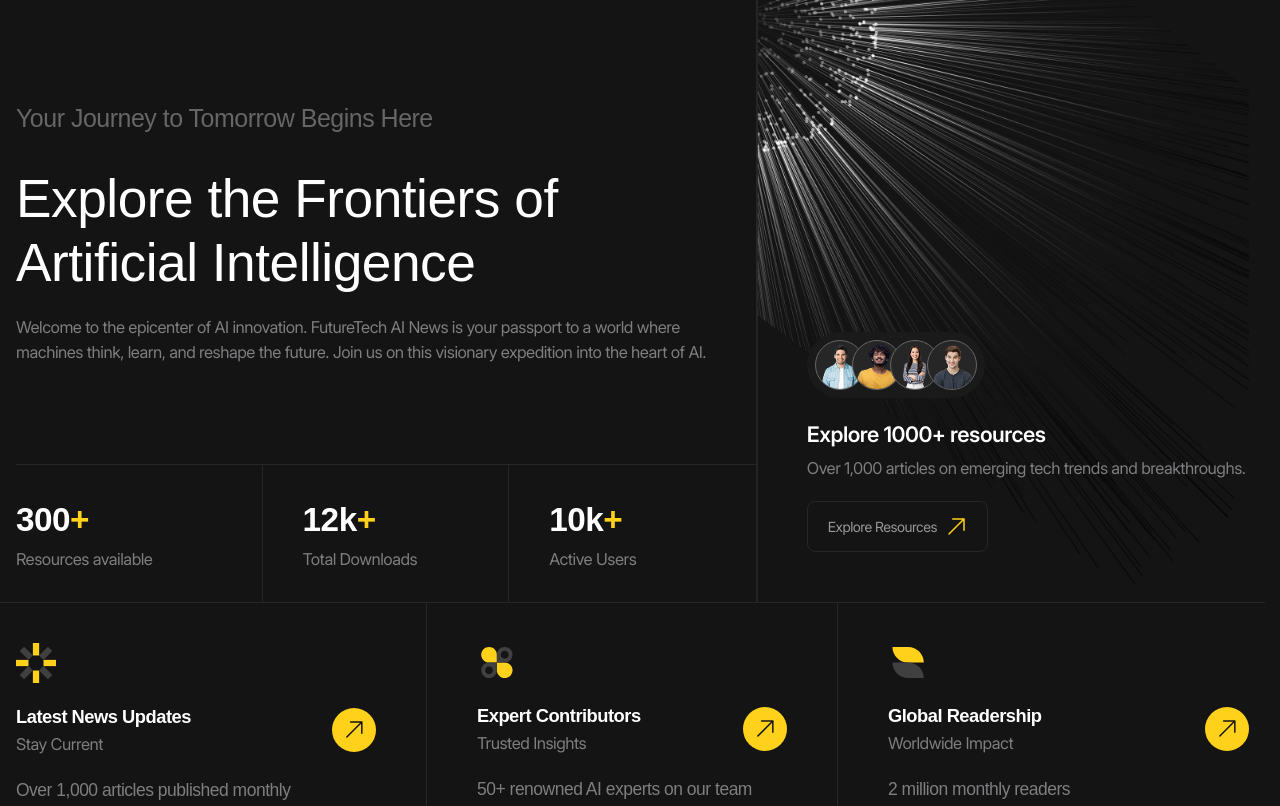
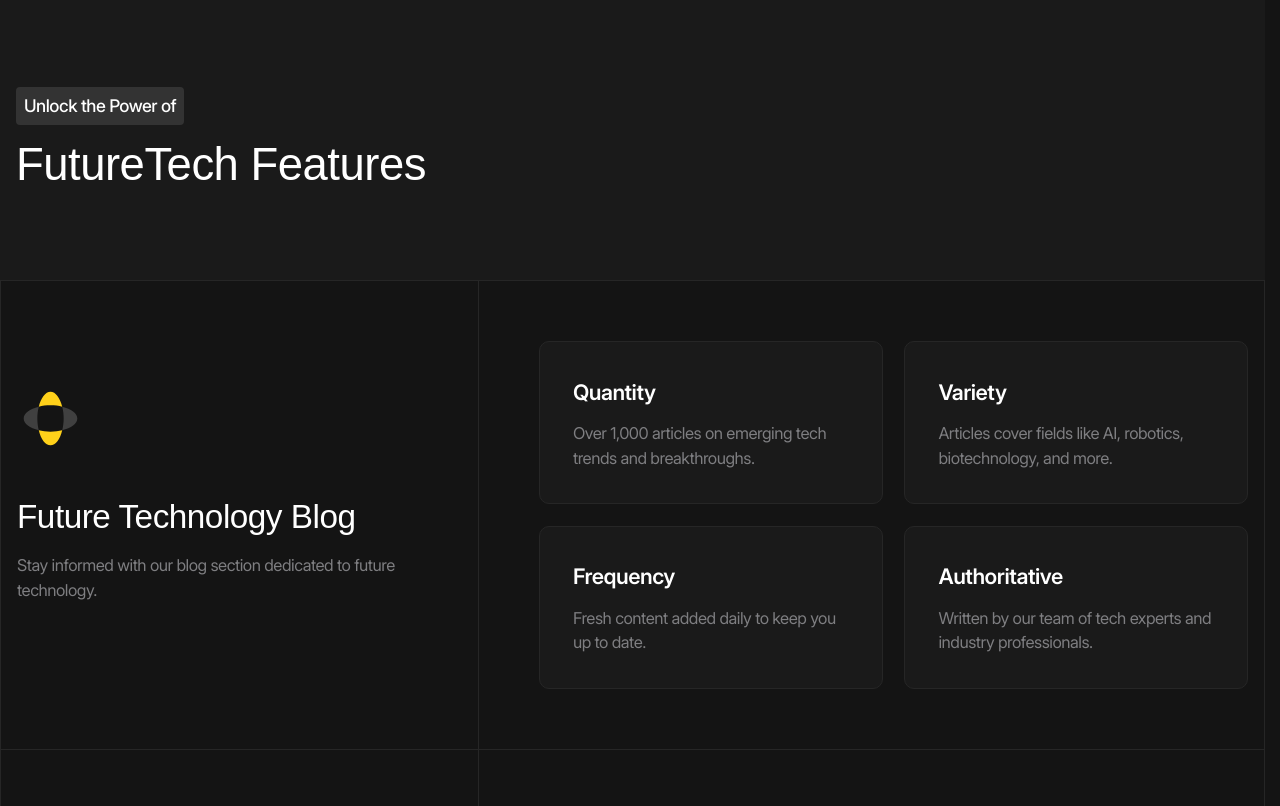
Before and after one commit to andrei-9226/future_tech, a website with bundled scripts: page index.html in a window 1280 px wide. Shown: the top 806 px of the page. Built offline with nearby package versions, Linux system fonts and the light colour scheme.

Commit message:
feat: add styles to features section

```diff
--- /dev/null
+++ b/styles/blocks/_card.scss
@@ -0,0 +1,77 @@
+@use "../helpers" as *;
+
+.card {
+  @include tablet-above {
+    display: grid;
+    grid-template-columns: 37.5% auto;
+  }
+
+  &__preview,
+  &__body {
+    padding: rem(80);
+    @include laptop {
+      padding: rem(60);
+    }
+  }
+
+  &__preview {
+    padding-left: 0;
+
+    display: flex;
+    flex-direction: column;
+    justify-content: center;
+    row-gap: fluid(60, 20);
+
+    @include tablet-above {
+      border-right: var(--border);
+    }
+
+    @include tablet {
+      padding-right: 0;
+      padding-block: rem(50);
+      border-bottom: var(--border);
+    }
+
+    &-main {
+      display: grid;
+      row-gap: fluid(50, 24);
+    }
+
+    &-icon {
+      width: fluid(80, 50);
+    }
+
+    &-info {
+      display: grid;
+      row-gap: fluid(16, 6);
+    }
+  }
+
+  &__body {
+    padding-right: 0;
+
+    @include tablet {
+      padding: rem(30) rem(16);
+    }
+  }
+
+  &__grid {
+    display: grid;
+
+    &--2-cols {
+      grid-template-columns: repeat(2, 1fr);
+      gap: fluid(30, 10);
+    }
+
+    @include mobile {
+        grid-template-columns: 1fr;
+    }
+  }
+
+  &__cell {
+    display: flex;
+    flex-direction: column;
+    justify-content: start;
+    gap: fluid(20, 4);
+  }
+}
--- /dev/null
+++ b/styles/blocks/_list.scss
@@ -0,0 +1,9 @@
+@use "../helpers" as *;
+
+.list {
+  &__item {
+    &:not(:last-child) {
+      border-bottom: var(--border);
+    }
+  }
+}
--- /dev/null
+++ b/styles/blocks/_section.scss
@@ -0,0 +1,26 @@
+@use "../helpers" as *;
+
+.section {
+  &__header {
+    padding-block: fluid(120, 40);
+    background-color: var(--color-dark-10);
+
+    &-info {
+      display: grid;
+      align-items: start;
+      row-gap: rem(16);
+
+      @include laptop {
+        row-gap: rem(10);
+      }
+    }
+  }
+
+  &__subtitle {
+    justify-self: start;
+  }
+
+  &__body {
+    border: var(--border);
+  }
+}
--- /dev/null
+++ b/styles/blocks/_tag.scss
@@ -0,0 +1,15 @@
+@use "../helpers" as *;
+
+.tag {
+  @include fluid-text(20, 14);
+
+  padding: rem(6) rem(10);
+  font-weight: 500;
+  color: var(--color-light);
+  background-color: var(--color-dark-20);
+  border-radius: rem(4);
+
+  @include laptop {
+    padding: rem(6) rem(8);
+  }
+}
--- /dev/null
+++ b/styles/blocks/_tile.scss
@@ -0,0 +1,12 @@
+@use "../helpers" as *;
+
+.tile {
+    padding: fluid(40, 24);
+    background-color: var(--color-dark-10);
+    border: var(--border);
+    border-radius: rem(12);
+
+    @include laptop {
+        border-radius: rem(10);
+    }
+}
--- a/styles/main.scss
+++ b/styles/main.scss
@@ -18,7 +18,15 @@
 @use "blocks/advantage-card";
 @use "blocks/hero";
 
+@use "blocks/tag";
+@use "blocks/section";
+@use "blocks/list";
+@use "blocks/tile";
+@use "blocks/card";
 
-header, footer {
+
+.header,
+main > *:not(:last-child),
+.footer {
     display: none !important;
 }
```
Also changed, not shown: styles/main.css, 1 other file.
